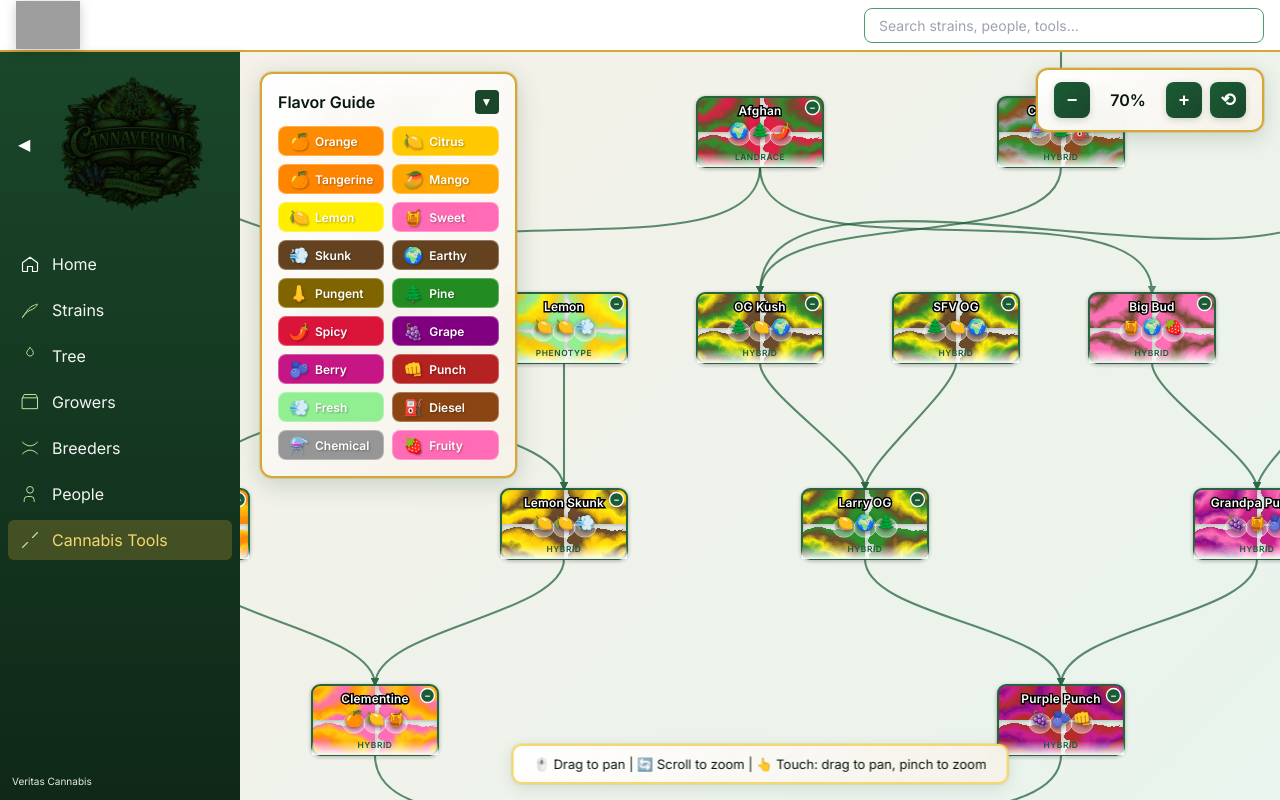
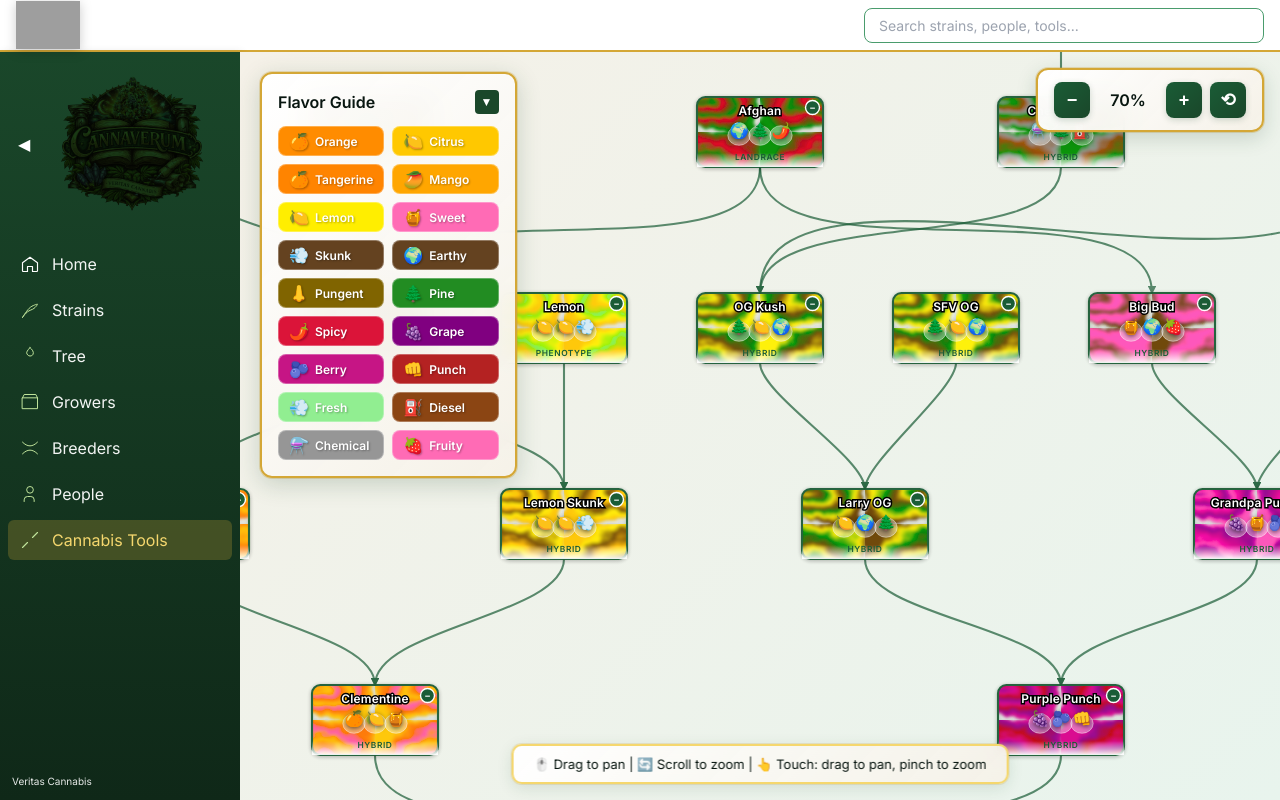
Before and after one commit to mylesgarveyjournal/test_repo, a React (Create React App) app: page /tools/flavor-tree in a window 1280 px wide. Built offline with nearby package versions, Linux system fonts and the light colour scheme; grey boxes are pictures that could not be loaded; the HTML template or start-up script is replaced by a standard one.

Commit message:
Create silky smooth 1960s-style flowing psychedelic swirls - organic, liquid, topological

```diff
--- a/src/components/FlavorTree.js
+++ b/src/components/FlavorTree.js
@@ -488,40 +488,56 @@ const FlavorTree = ({ strainData }) => {
       >
         {/* Definitions - must be outside transform */}
         <defs>
-          {/* Create smooth swirl pattern using SVG filters - same for all boxes, only colors differ */}
+          {/* Create smooth flowing swirl - 1960s psychedelic style */}
           {visibleData.nodes.map(node => {
             const pattern = createPsychedelicPattern(node.id, node.flavors.slice(0, 3));
             if (!pattern) return null;
 
-            // Create SMOOTH swirl using turbulence and displacement filters
+            // Create SILKY SMOOTH flowing swirl - organic, liquid, topological
             return (
               <React.Fragment key={pattern.id}>
-                {/* Base gradient with 3 colors */}
+                {/* Base spiraling gradient */}
                 <radialGradient id={`${pattern.id}-base`} cx="50%" cy="50%">
                   <stop offset="0%" stopColor={pattern.colors[0]} />
-                  <stop offset="20%" stopColor={pattern.colors[1]} />
-                  <stop offset="40%" stopColor={pattern.colors[2]} />
-                  <stop offset="60%" stopColor={pattern.colors[0]} />
-                  <stop offset="80%" stopColor={pattern.colors[1]} />
-                  <stop offset="100%" stopColor={pattern.colors[2]} />
+                  <stop offset="15%" stopColor={pattern.colors[1]} />
+                  <stop offset="30%" stopColor={pattern.colors[2]} />
+                  <stop offset="45%" stopColor={pattern.colors[0]} />
+                  <stop offset="60%" stopColor={pattern.colors[1]} />
+                  <stop offset="75%" stopColor={pattern.colors[2]} />
+                  <stop offset="90%" stopColor={pattern.colors[0]} />
+                  <stop offset="100%" stopColor={pattern.colors[1]} />
                 </radialGradient>
 
-                {/* Swirl distortion filter */}
+                {/* Smooth flowing distortion filter */}
                 <filter id={`${pattern.id}-swirl`} x="-50%" y="-50%" width="200%" height="200%">
+                  {/* Very smooth turbulence for organic flow */}
                   <feTurbulence
-                    type="turbulence"
-                    baseFrequency="0.02"
-                    numOctaves="3"
+                    type="fractalNoise"
+                    baseFrequency="0.008 0.012"
+                    numOctaves="5"
                     result="turbulence"
-                    seed="1"
+                    seed="7"
                   />
+                  {/* Smooth displacement for liquid flow */}
                   <feDisplacementMap
                     in="SourceGraphic"
                     in2="turbulence"
-                    scale="30"
+                    scale="80"
                     xChannelSelector="R"
                     yChannelSelector="G"
+                    result="displaced"
                   />
+                  {/* Blur for silky smooth edges */}
+                  <feGaussianBlur in="displaced" stdDeviation="2" result="blurred" />
+                  {/* Enhance colors */}
+                  <feColorMatrix
+                    in="blurred"
+                    type="saturate"
+                    values="1.3"
+                    result="saturated"
+                  />
+                  {/* Final smooth blend */}
+                  <feGaussianBlur in="saturated" stdDeviation="1" />
                 </filter>
 
                 <pattern
@@ -530,7 +546,7 @@ const FlavorTree = ({ strainData }) => {
                   width="180" height="100"
                   patternUnits="userSpaceOnUse"
                 >
-                  {/* Apply base gradient with swirl filter */}
+                  {/* Apply smooth swirl */}
                   <rect width="180" height="100" fill={`url(#${pattern.id}-base)`} filter={`url(#${pattern.id}-swirl)`} />
                 </pattern>
               </React.Fragment>
```
Also changed, not shown: 7 other files (tests, documents, lock files or other folders).
